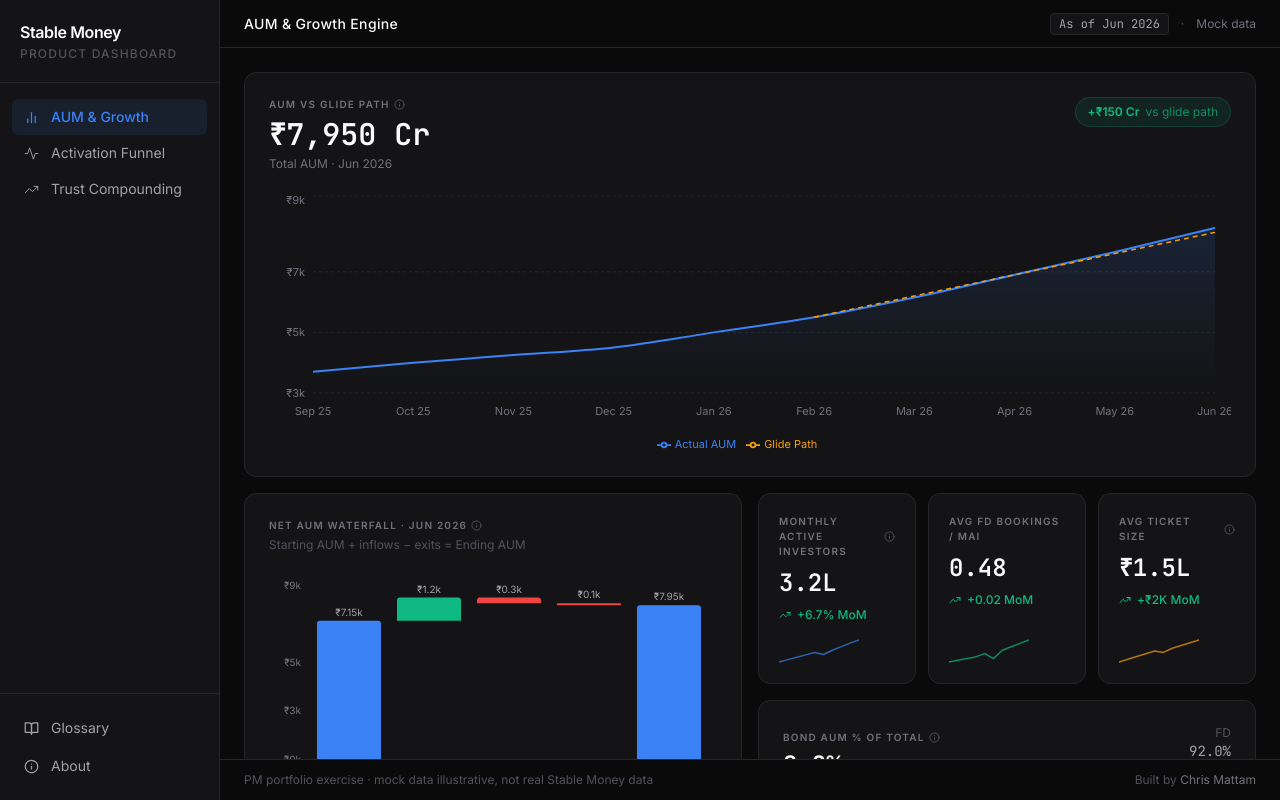
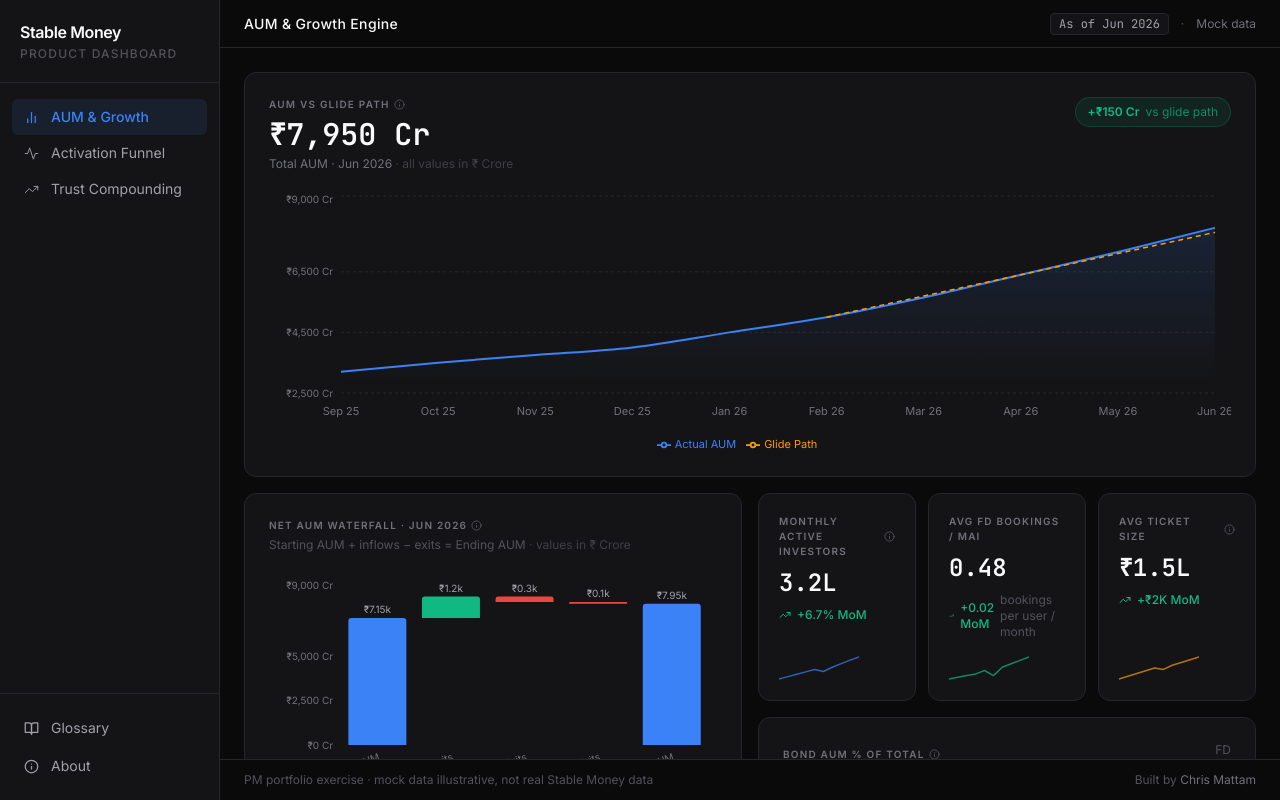
Before and after one commit to chrisamattam/stable-analytics-dashboard, a React (Vite) app: page /aum-growth in a window 1280 px wide. Built offline with nearby package versions, Linux system fonts and the light colour scheme; the HTML template or start-up script is replaced by a standard one.

Commit message:
fix: audit pass — Y-axis units, waterfall labels, 0.48 subtitle, CAC organic dash, leaner commentary, section header clarity

```diff
--- a/src/components/charts/AumGlidePathChart.tsx
+++ b/src/components/charts/AumGlidePathChart.tsx
@@ -35,7 +35,7 @@
           <div className="font-mono text-3xl font-semibold text-zinc-50">
             ₹{currentAum.aum.toLocaleString('en-IN')} Cr
           </div>
-          <div className="text-zinc-500 text-xs mt-1">Total AUM · Jun 2026</div>
+          <div className="text-zinc-500 text-xs mt-1">Total AUM · Jun 2026 <span className="text-zinc-700">· all values in ₹ Crore</span></div>
         </div>
         {latestGlide !== null && (
           <div
@@ -70,12 +70,12 @@
             dy={6}
           />
           <YAxis
-            tickFormatter={formatY}
-            tick={{ fill: '#71717A', fontSize: 11 }}
+            tickFormatter={(v: number) => `₹${v.toLocaleString('en-IN')} Cr`}
+            tick={{ fill: '#71717A', fontSize: 10 }}
             axisLine={false}
             tickLine={false}
             domain={[2500, 9000]}
-            width={44}
+            width={72}
           />
           <Tooltip
             contentStyle={tooltipStyle}
--- a/src/components/charts/NetAumWaterfall.tsx
+++ b/src/components/charts/NetAumWaterfall.tsx
@@ -28,7 +28,7 @@
         <InfoTag term="Net AUM Growth" />
       </div>
       <div className="text-xs text-zinc-600 mb-4">
-        Starting AUM + inflows − exits = Ending AUM
+        Starting AUM + inflows − exits = Ending AUM <span className="text-zinc-700">· values in ₹ Crore</span>
       </div>
       <ResponsiveContainer width="100%" height={220}>
         <BarChart
@@ -41,15 +41,17 @@
             axisLine={false}
             tickLine={false}
             interval={0}
-            dy={6}
+            angle={-20}
+            textAnchor="end"
+            height={44}
           />
           <YAxis
             tick={{ fill: '#71717A', fontSize: 10 }}
             axisLine={false}
             tickLine={false}
             domain={[0, 9000]}
-            tickFormatter={v => `₹${(v / 1000).toFixed(0)}k`}
-            width={40}
+            tickFormatter={(v: number) => `₹${v.toLocaleString('en-IN')} Cr`}
+            width={72}
           />
           <Tooltip
             contentStyle={tooltipStyle}
--- a/src/components/tabs/ActivationFunnelTab.tsx
+++ b/src/components/tabs/ActivationFunnelTab.tsx
@@ -41,7 +41,7 @@
   return (
     <div className="space-y-4">
       <PmCommentary
-        text="Referral-sourced users convert at 6.8% — 2.2× the paid-search rate. Every ₹1 saved on CAC through referral growth = direct reinvestment capacity into AUM glide path. Priority: reduce Aadhaar OTP P95 drop-off to unlock the next KYC conversion point."
+        text="Referral converts at 6.8% — 2.2× paid search. Priority fix: Aadhaar OTP P95 at 495s is the single most diagnosable blocker in the KYC step."
         severity="insight"
       />
 
@@ -74,7 +74,7 @@
 
       {/* KYC commentary */}
       <PmCommentary
-        text="Aadhaar OTP P95 = 495s (>8 min tail). Diagnosis path: segment by carrier (BSNL/BSNL-MVNO overrepresented in P95 tail), by hour-of-day (SMS gateway throttling after 10 PM), and by retry attempts. Fix: auto-retry with exponential backoff + fallback to DigiLocker Aadhaar pull."
+        text="Aadhaar OTP P95 = 495s. Segment by carrier and time-of-day to find the drop-off pattern. Fix: exponential backoff retry + DigiLocker fallback."
         severity="warning"
       />
 
@@ -128,12 +128,14 @@
                 <span className="text-xs text-zinc-500 truncate">{row.channel}</span>
                 <div className="flex items-center gap-1.5 flex-shrink-0">
                   <TrendIcon trend={row.trend === 'up' ? 'down' : row.trend === 'down' ? 'up' : 'flat'} />
-                  <span className="font-mono text-xs text-zinc-200">
-                    {row.cac === 0 ? '₹0' : `₹${row.cac}`}
-                  </span>
+                  {row.cac === 0
+                    ? <span className="text-xs text-zinc-500">— *</span>
+                    : <span className="font-mono text-xs text-zinc-200">₹{row.cac}</span>
+                  }
                 </div>
               </div>
             ))}
+          <div className="mt-3 text-[10px] text-zinc-600">* Organic excludes SEO/content costs</div>
           </div>
         </Card>
       </div>
--- a/src/components/tabs/AumGrowthTab.tsx
+++ b/src/components/tabs/AumGrowthTab.tsx
@@ -54,6 +54,7 @@
               deltaPositive={true}
               sparklineData={bookingSeries}
               sparklineColor="#10B981"
+              subtitle="bookings per user / month"
             />
             <MetricTile
               title="Avg Ticket Size"
--- a/src/components/tabs/TrustCompoundingTab.tsx
+++ b/src/components/tabs/TrustCompoundingTab.tsx
@@ -22,7 +22,7 @@
       <span className="text-[10px] font-bold uppercase tracking-[0.18em] text-zinc-600 bg-zinc-800/60 border border-stroke rounded px-2.5 py-1">
         {label}
       </span>
-      <span className="text-xs text-zinc-600 italic">{description}</span>
+      <span className="text-xs text-zinc-400">{description}</span>
     </div>
   )
 }
@@ -37,7 +37,7 @@
       />
 
       <PmCommentary
-        text="Every +1pp in reinvestment rate at current AUM scale (~₹7,950 Cr) = ~₹80 Cr staying on-platform per maturity cycle instead of exiting. At 3% annualised average maturity yield, that's ~₹2.4 Cr saved CAC equivalence. The trend line here is the trust thesis made quantitative."
+        text="Every +1pp in reinvestment rate = ~₹80 Cr retained per maturity cycle. A rising reinvestment trend means compounding AUM without new CAC spend."
         severity="positive"
       />
 
@@ -57,7 +57,7 @@
       />
 
       <PmCommentary
-        text="FD→Bond upgrade rate at 9.8% (90d window) with time-to-first-bond compressing from 142d → 98d across cohorts. The product surface for bond discovery (rate comparison, portfolio view) is working. Next threshold: if 90d upgrade rate crosses 12%, bond AUM crosses 10% of total — a key LTV signal."
+        text="Upgrade rate 9.8% (90d), TTFB down from 142d → 98d. Next signal: 12% upgrade rate = bond AUM at 10% of total — a key LTV threshold to watch."
         severity="insight"
       />
 
@@ -80,7 +80,7 @@
       />
 
       <PmCommentary
-        text="K-Factor at 0.16 and climbing — not viral, but structurally meaningful. At current MAI of 3.2L, each 0.01 increase in K-Factor = ~3,200 additional activations per 90-day referral cycle without incremental media spend. The TTFR compression (62d → 38d) suggests users are reaching trust threshold faster in newer cohorts."
+        text="K=0.16, rising — each +0.01 = ~3,200 free activations per cycle at current MAI. TTFR compressing 62d → 38d means users are trusting the platform faster in newer cohorts."
         severity="positive"
       />
 
--- a/src/data/aum.ts
+++ b/src/data/aum.ts
@@ -15,11 +15,11 @@
 
 // Net AUM waterfall for Jun 2026 (May ending → Jun ending)
 export const aumWaterfall: WaterfallItem[] = [
-  { name: 'Start',        base: 0,    value: 7150, type: 'total'    },
-  { name: '+Deposits',    base: 7150, value: 1200, type: 'positive' },
-  { name: '−Maturities', base: 8050, value: 300,  type: 'negative' },
-  { name: '−Premature',  base: 7950, value: 100,  type: 'negative' },
-  { name: 'End',          base: 0,    value: 7950, type: 'total'    },
+  { name: 'Starting AUM',       base: 0,    value: 7150, type: 'total'    },
+  { name: '+New Deposits',      base: 7150, value: 1200, type: 'positive' },
+  { name: '−Mat. Exits',        base: 8050, value: 300,  type: 'negative' },
+  { name: '−Early Exits',       base: 7950, value: 100,  type: 'negative' },
+  { name: 'Ending AUM',         base: 0,    value: 7950, type: 'total'    },
 ]
 
 export const ticketDistribution: TicketBucket[] = [
```
